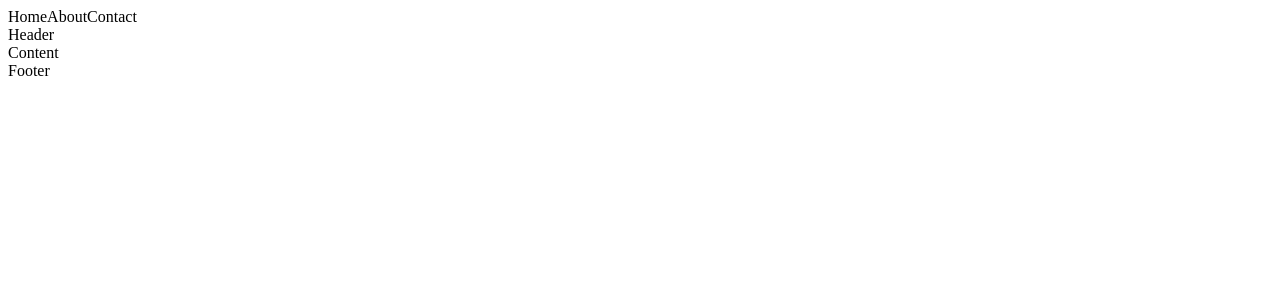
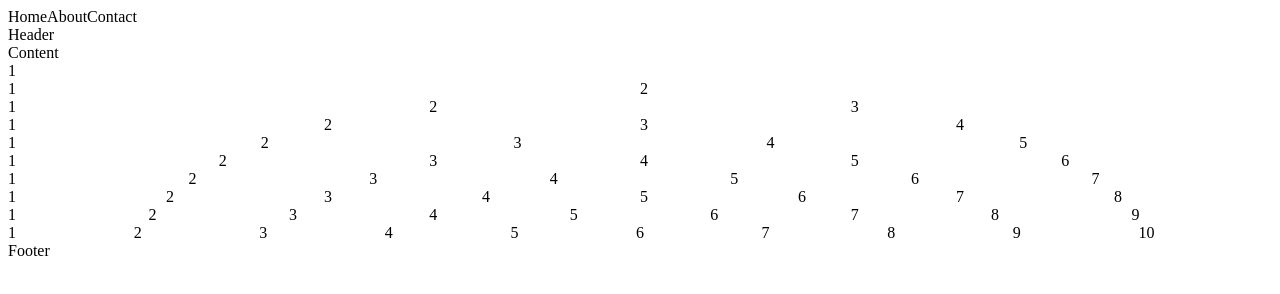
Before and after one commit to donlyckman/ligera-css-framework, a website: page _dst/index.html in a window 1280 px wide. Drawn offline with Linux system fonts and the light colour scheme.

Commit message:
updates to index.html and column styles

```diff
--- a/_dst/index.html
+++ b/_dst/index.html
@@ -11,8 +11,18 @@
 <body>
     <nav><a href="./">Home</a><a href="about.html">About</a><a href="contact.html">Contact</a></nav>
     <header>Header</header>
-    <article>Content</article>
+    <section>Content</section>
+    <section class="c1"><article>1</article></section>
+    <section class="c2"><article>1</article><article>2</article></section>
+    <section class="c3"><article>1</article><article>2</article><article>3</article></section>
+    <section class="c4"><article>1</article><article>2</article><article>3</article><article>4</article></section>
+    <section class="c5"><article>1</article><article>2</article><article>3</article><article>4</article><article>5</article></section>
+    <section class="c6"><article>1</article><article>2</article><article>3</article><article>4</article><article>5</article><article>6</article></section>
+    <section class="c7"><article>1</article><article>2</article><article>3</article><article>4</article><article>5</article><article>6</article><article>7</article></section>
+    <section class="c8"><article>1</article><article>2</article><article>3</article><article>4</article><article>5</article><article>6</article><article>7</article><article>8</article></section>
+    <section class="c9"><article>1</article><article>2</article><article>3</article><article>4</article><article>5</article><article>6</article><article>7</article><article>8</article><article>9</article></section>
+    <section class="c10"><article>1</article><article>2</article><article>3</article><article>4</article><article>5</article><article>6</article><article>7</article><article>8</article><article>9</article><article>10</article></section>
     <footer>Footer</footer>
-    <script src="js/main.min.js"></script>
+    <script src="js/ligera.min.js"></script>
 </body>
 </html>
--- a/_src/scss/_settings/_globals.scss
+++ b/_src/scss/_settings/_globals.scss
@@ -46,3 +46,9 @@ $breakpoint-desktop-4k-min: 3840px;
     flex-basis: 100% / 6;
   }
 }
+
+@media only screen and (min-width: $breakpoint-tablet-min) {
+  .c1,.c2,.c3,.c4,.c5,.c6,.c7,.c8,.c9,.c10 {
+    flex-flow: row nowrap;
+  }
+}
```
Also changed, not shown: _src/index.html (+12 -2 lines), _dst/css/ligera.min.css, 1 other file.
